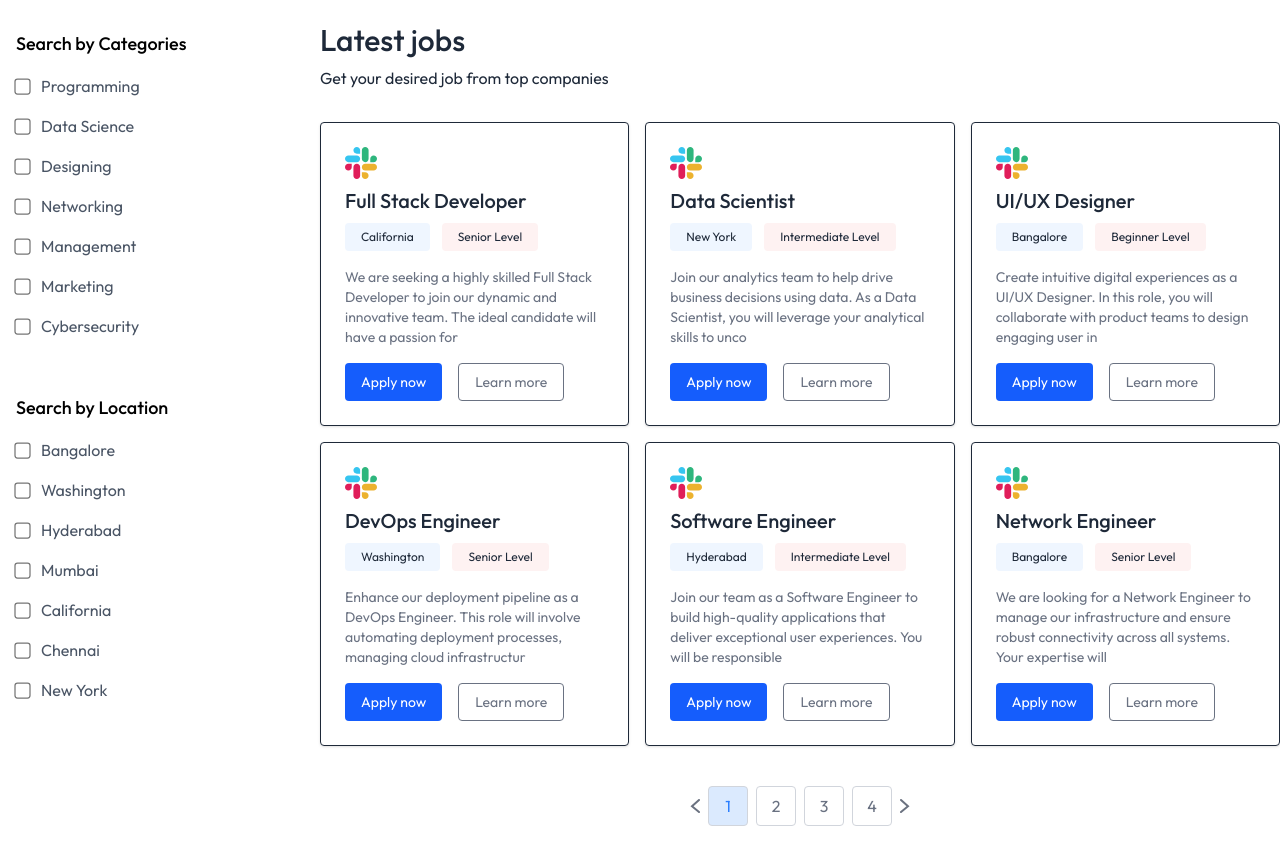
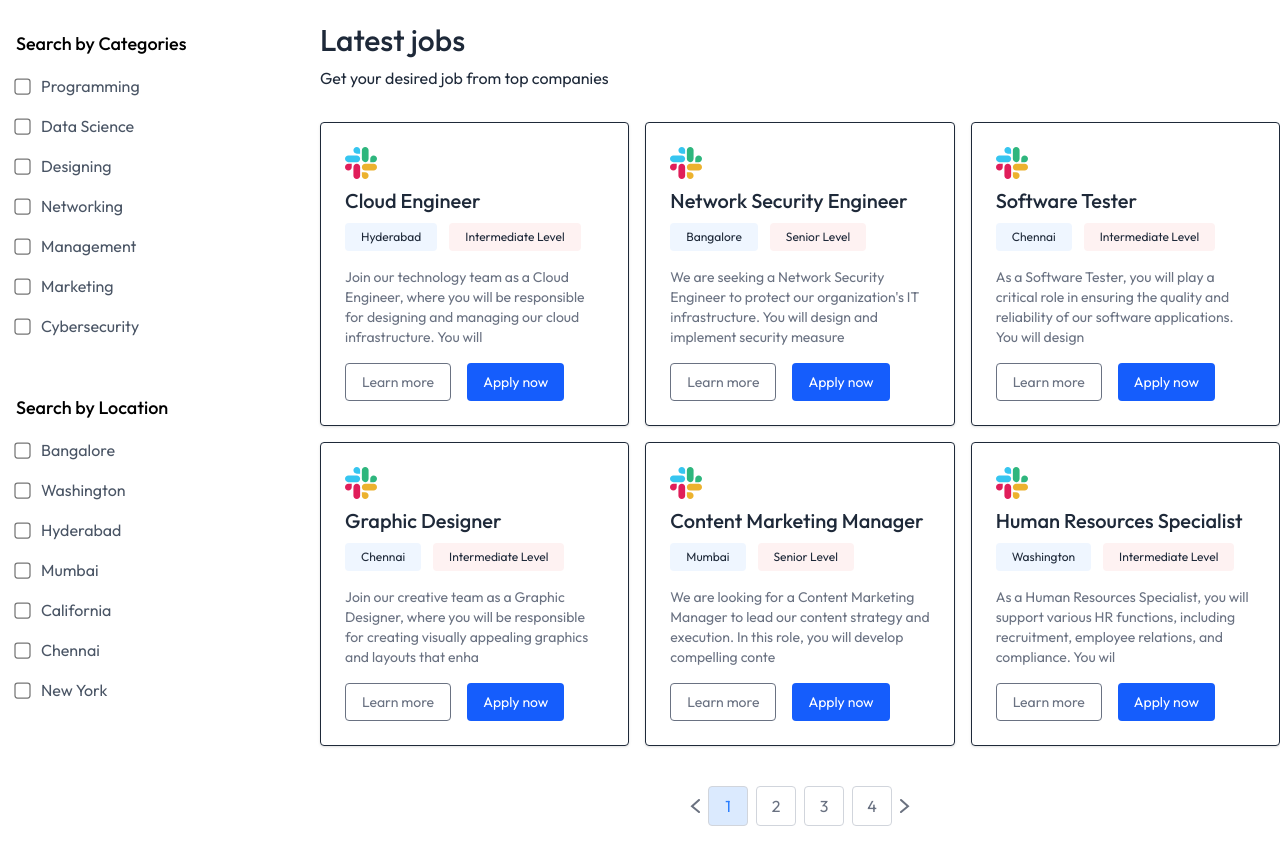
Before and after one commit to VatsalMishra027/Job-Portal, a React (Vite) app in the folder client/: page / in a window 1280 px wide. Shown: the part 600-1464 px from the top of the page. Built offline with nearby package versions, Linux system fonts and the light colour scheme; no server answers.

Commit message:
Apply section updated

```diff
--- a/client/src/components/JobCard.jsx
+++ b/client/src/components/JobCard.jsx
@@ -1,7 +1,9 @@
 import React from 'react';
 import { assets } from '../assets/assets';
+import { useNavigate } from 'react-router-dom';
 
 const JobCard = ({ job }) => {
+  const navigate = useNavigate()
   return (
     <div className='border p-6 shadow rounded'>
       <div className='flex justify-between items-center'>
@@ -14,8 +16,8 @@ const JobCard = ({ job }) => {
       </div>
       <p className='text-gray-500 text-sm mt-4' dangerouslySetInnerHTML={{ __html: job.description.slice(0, 150) }}></p>
       <div className='mt-4 flex gap-4 text-sm'>
-        <button className='bg-blue-600 text-white px-4 py-2 rounded'>Apply now</button>
-        <button className='text-gray-500 border border-gray-500 rounded px-4 py-2'>Learn more</button>
+        <button onClick={() => {navigate(`/apply-job/${job._id}`);scrollTo(0,0)}} className='text-gray-500 border border-gray-500 rounded px-4 py-2'>Learn more</button>
+        <button onClick={() => {navigate(`/apply-job/${job._id}`);scrollTo(0,0)}} className='bg-blue-600 text-white px-4 py-2 rounded'>Apply now</button>
       </div>
     </div>
   );
--- a/client/src/components/JobListing.jsx
+++ b/client/src/components/JobListing.jsx
@@ -1,4 +1,4 @@
-import React, { useContext, useState } from 'react';
+import React, { useContext, useEffect, useState } from 'react';
 import { AppContext } from '../context/AppContext'
 import { assets, JobCategories, JobLocations } from '../assets/assets';
 import JobCard from './JobCard';
@@ -9,6 +9,39 @@ const JobListing = () => {
 
     const [showFilter,setShowFilter] = useState(true)
     const [currentPage,setCurrentPage] = useState(1)
+    const [selectedCategories,setSelectedCategories] = useState([])
+    const [selectedLocations,setSelectedLocations] = useState([])
+
+    const[filteredJobs,setFilteredJobs] = useState(jobs)
+    const handleCategoryChange = (category) => {
+        setSelectedCategories(
+            prev => prev.includes(category) ? prev.filter(c => c!= category) : [...prev,category]
+        )
+    }
+
+    const handleLocationChange = (location) => {
+        setSelectedLocations(
+            prev => prev.includes(location) ? prev.filter(c => c!= location) : [...prev,location]
+        )
+    }
+
+    useEffect(() => {
+        const matchesCategory = job => selectedCategories.length === 0 || selectedCategories.includes(job.category)
+        const matchesLocation = job => selectedLocations.length === 0 || selectedLocations.includes(job.location)
+        const matchesTitle = job => searchFilter.title === "" || job.title.toLowerCase().includes(searchFilter.title.toLowerCase())
+
+        const matchesSearchLocation = job => searchFilter.location === "" || job.location.toLowerCase().includes(searchFilter.location.toLowerCase())
+
+
+        const newFilteredJobs = jobs.slice().reverse().filter(
+            job => matchesCategory(job) && matchesLocation(job) && matchesTitle(job) && matchesSearchLocation(job)
+        )
+
+        setFilteredJobs(newFilteredJobs)
+        setCurrentPage(1)
+    },[jobs,selectedCategories,selectedLocations ,searchFilter])
+
+
   return (
     <div className='container 2xl:px-20 mx-auto flex flex-col lg:flex-row max-lg:space-y-8 py-8'>
         {/*sidebar*/}
@@ -46,7 +79,7 @@ const JobListing = () => {
                     {
                         JobCategories.map((category,index) =>(
                             <li className = 'flex gap-3 items-center'key={index}>
-                                <input className = 'scale-125' type="checkbox" name="" id="" />
+                                <input className = 'scale-125' type="checkbox" onChange={() => handleCategoryChange(category)} checked={selectedCategories.includes(category)}/>
                                 {category}
                             </li>
                         ))
@@ -61,7 +94,7 @@ const JobListing = () => {
                     {
                         JobLocations.map((location,index) =>(
                             <li className = 'flex gap-3 items-center'key={index}>
-                                <input className = 'scale-125' type="checkbox" name="" id="" />
+                                <input className = 'scale-125' type="checkbox" onChange={() => handleLocationChange(location)} checked ={selectedLocations.includes(location)} />
                                 {location}
                             </li>
                         ))
@@ -75,25 +108,25 @@ const JobListing = () => {
             <h3 className='font-medium text-3xl py-2' id='job-list'>Latest jobs</h3>
             <p className ='mb-8'>Get your desired job from top companies</p>
             <div className ='grid grid-cols-1 sm:grid-cols-2 xl:grid-cols-3 gap-4'>
-                {jobs.slice((currentPage-1)*6,currentPage*6).map((job,index) => (
+                {filteredJobs.slice((currentPage-1)*6,currentPage*6).map((job,index) => (
                     <JobCard key={index} job={job} />
                 ))}
             </div>
 
             {/* pagination */}
-            {jobs.length > 0 && (
+            {filteredJobs.length > 0 && (
                 <div className='flex items-center justify-center space-x-2 mt-10'>
                     <a href="#jobs-list">
                         <img onClick={() =>setCurrentPage(Math.max(currentPage-1,1))} src={assets.left_arrow_icon} alt="" />
                     </a>
-                    {Array.from({ length: Math.ceil(jobs.length / 6) }).map((_, index) => (
+                    {Array.from({ length: Math.ceil(filteredJobs.length / 6) }).map((_, index) => (
                       <a href="#jobs-list" key={index}>
                         <button onClick={() => setCurrentPage(index+1)} className={`w-10 h-10 flex items-center justify-center border border-gray-300 rounded ${currentPage === index + 1 ? 'bg-blue-100 text-blue-500' : 'text-gray-500'}`}>{index + 1} </button>
                          </a>
                           ))}
 
                      <a href="#jobs-list">
-                        <img onClick={() => setCurrentPage(Math.min(currentPage+1,Math.ceil(jobs.length/6 )))} src={assets.right_arrow_icon} alt="" />
+                        <img onClick={() => setCurrentPage(Math.min(currentPage+1,Math.ceil(filteredJobs.length/6 )))} src={assets.right_arrow_icon} alt="" />
                     </a>
                 </div>
             )}
--- a/client/src/pages/ApplyJob.jsx
+++ b/client/src/pages/ApplyJob.jsx
@@ -1,8 +1,29 @@
-import React from 'react'
+import React, { useContext, useEffect, useState } from 'react'
+import { useParams } from 'react-router-dom'
+import { AppContext } from '../context/AppContext'
 
-function ApplyJob() {
+const ApplyJob = () => {
+
+  const{id} = useParams()
+
+  const[jobData,setJobData] = useState(null)
+
+  const{jobs} = useContext(AppContext)
+
+  const fetchJob = async() => {
+      const data = jobs.filter(job => job._id === id)
+      if(data.length !== 0){
+        setJobData(data[0])
+        console.log(data[0])
+      }
+  }
+  useEffect(() => {
+    fetchJob()
+  },[id])
   return (
-    <div>ApplyJob</div>
+    <div>
+
+    </div>
   )
 }
 
```
